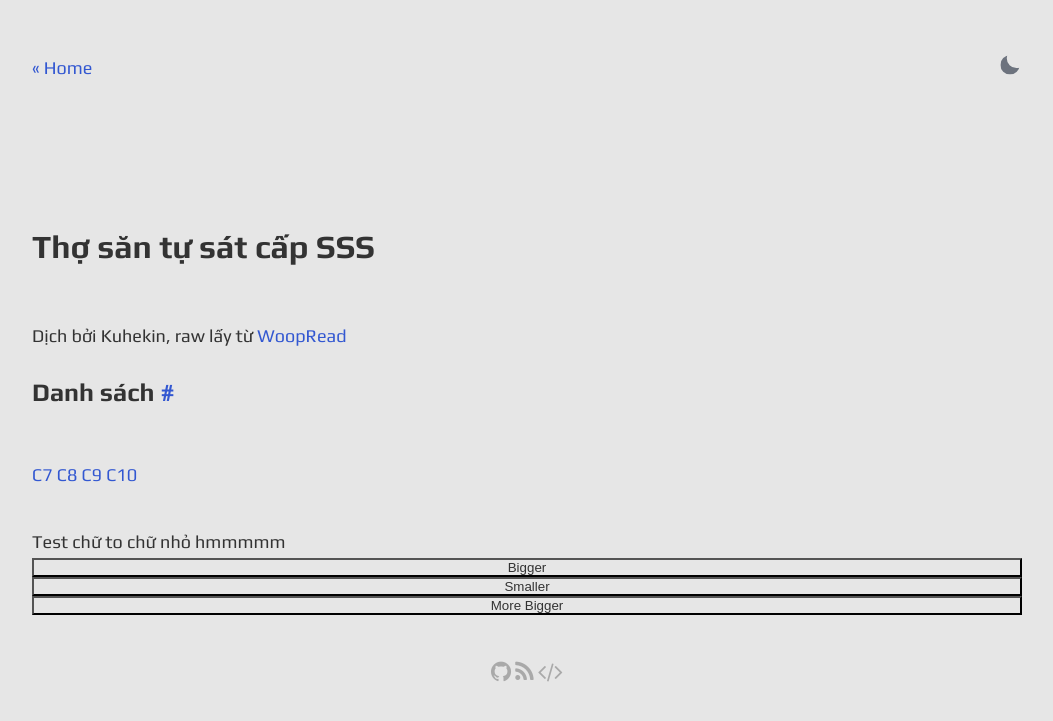
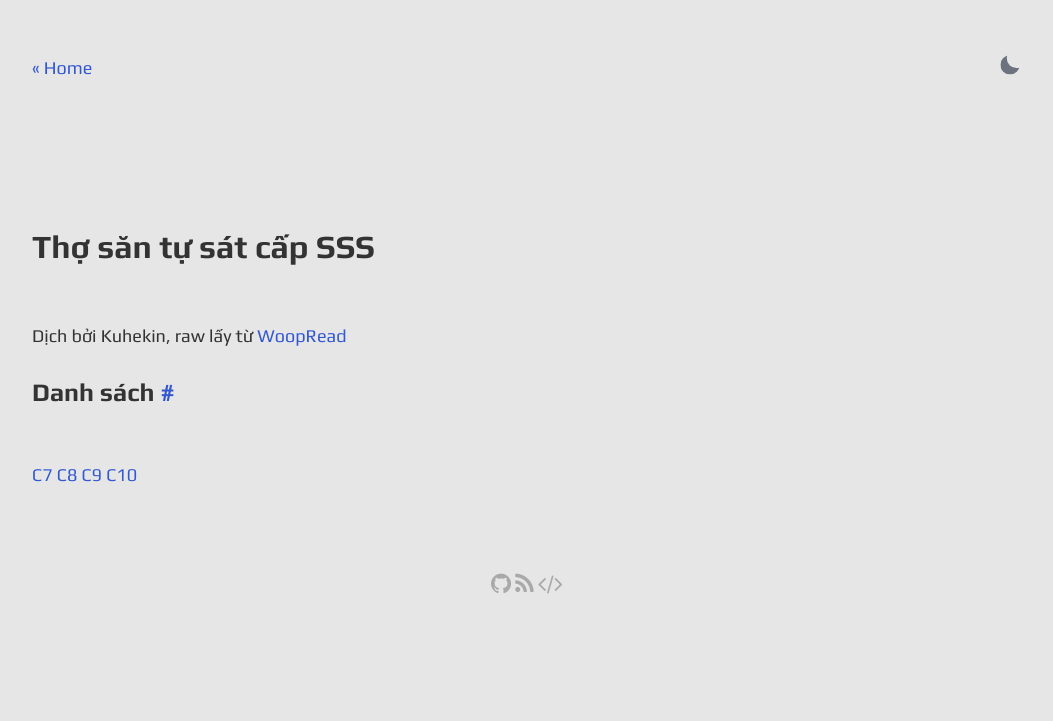
Before and after one commit to kuhekin/gesko, a Jekyll site: the page built from ssscsh.md, in a window 1280 px wide. Shown: the top 721 px of the page, without its empty margins (113-1166 px from the left). Built offline with Jekyll 4.4.1, drawn with Linux system fonts in a browser that asks for light colours; nearby versions of some CDN libraries.

Commit message:
Update page.html

```diff
--- a/_layouts/page.html
+++ b/_layouts/page.html
@@ -1,8 +1,6 @@
 ---
 layout: default
 ---
-
-<script src="https://ajax.googleapis.com/ajax/libs/jquery/2.1.1/jquery.min.js"></script>
 
 <section class="post">
   <div class="flex-row-between">
@@ -17,27 +15,3 @@ layout: default
   <h2>{{ page.title }}</h2>
   {{ content }}
 </section>
-
-<p>Test chữ to chữ nhỏ hmmmmm</p>
-
-<button id="bigger">Bigger</button>
-<button id="smaller">Smaller</button>
-<button id="moreBigger">More Bigger</button>
-
-<script>
-var size = 18; // or any default number yo want
-$(document).ready(function() {
-  $("#bigger").click(function() {
-    $("p").css("font-size", size + 1 + "px");
-    size++;
-  });
-  $("#smaller").click(function() {
-    $("p").css("font-size", size - 1 + "px");
-    size--;
-  });
-  $("#moreBigger").click(function() {
-    $("p").css("font-size", size + 2 + "px");
-    size+=2;
-  });
-});
-</script>
```
